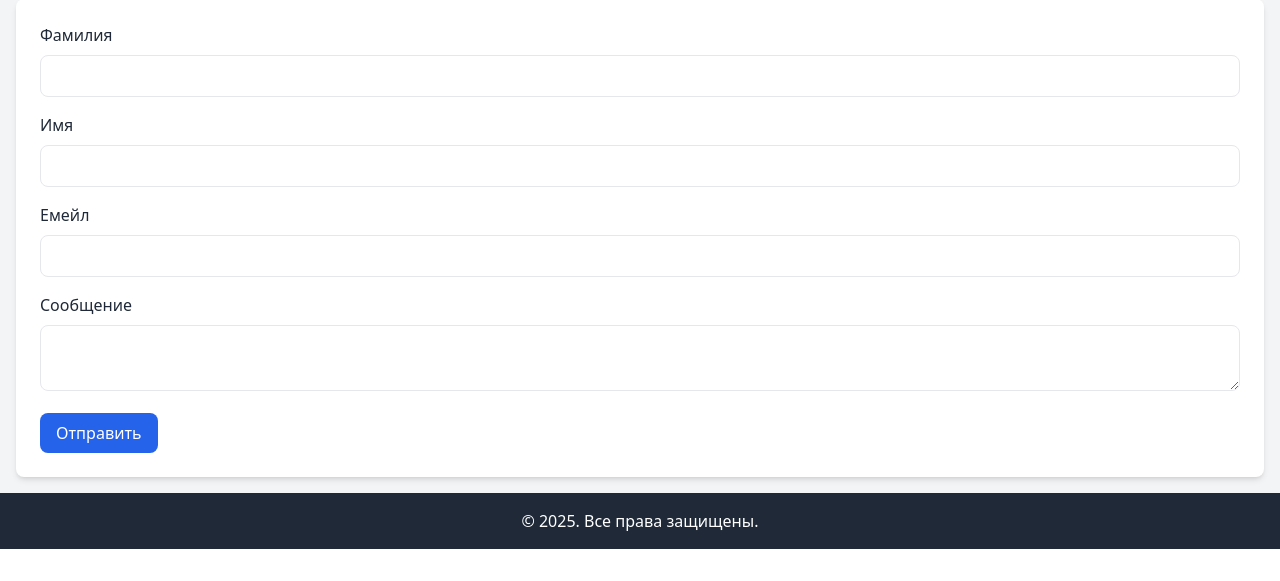
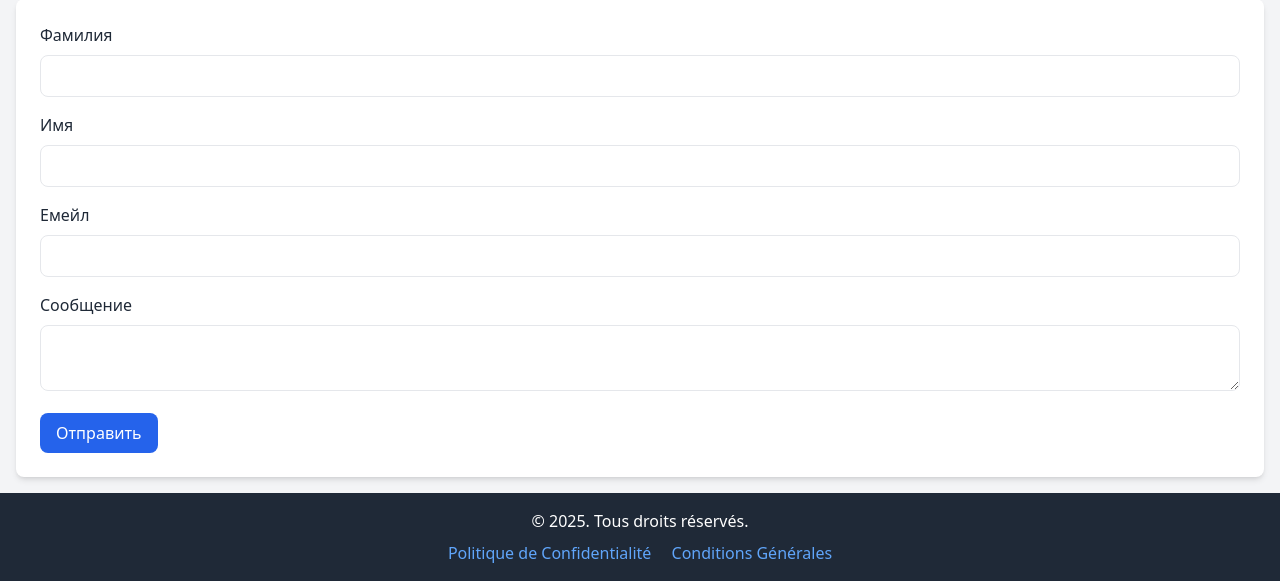
Before and after one commit to Delaveur/whitepage-chateu, a PHP site: page / in a window 1280 px wide. Shown: the part 881-1462 px from the top of the page. Before the commit the page ends 1430 px from the top, so only its background shows below. Run offline with PHP 8.4, Linux system fonts and the light colour scheme; some libraries are stand-ins or nearby versions.

Commit message:
feat: add links privacy and terms to footer, add cookies notice and script, use fr language

```diff
--- a/index.php
+++ b/index.php
@@ -82,7 +82,25 @@
 
     <!-- Footer -->
     <footer class="bg-gray-800 text-white p-4 text-center">
-        <p>© 2025. Все права защищены.</p>
+        <div class="container mx-auto">
+            <p>© 2025. Tous droits réservés.</p>
+            <div class="mt-2">
+                <a href="privacy.php" class="text-blue-400 hover:underline mx-2">Politique de Confidentialité</a>
+                <a href="terms.php" class="text-blue-400 hover:underline mx-2">Conditions Générales</a>
+            </div>
+        </div>
     </footer>
+    <!-- Cookies Notice -->
+    <div id="cookie-notice" class="fixed bottom-4 right-4 bg-white p-4 rounded-lg shadow-lg border">
+        <p class="text-gray-800">Nous utilisons des cookies pour améliorer votre expérience sur notre site. En continuant, vous acceptez notre utilisation des cookies.</p>
+        <button id="accept-cookies" class="bg-blue-600 text-white py-1 px-3 rounded-lg mt-2">Accepter</button>
+    </div>
+    <script>
+        const cookieNotice = document.getElementById('cookie-notice');
+        const acceptCookies = document.getElementById('accept-cookies');
+        acceptCookies.addEventListener('click', () => {
+            cookieNotice.style.display = 'none';
+        });
+    </script>
 </body>
 </html>
```
